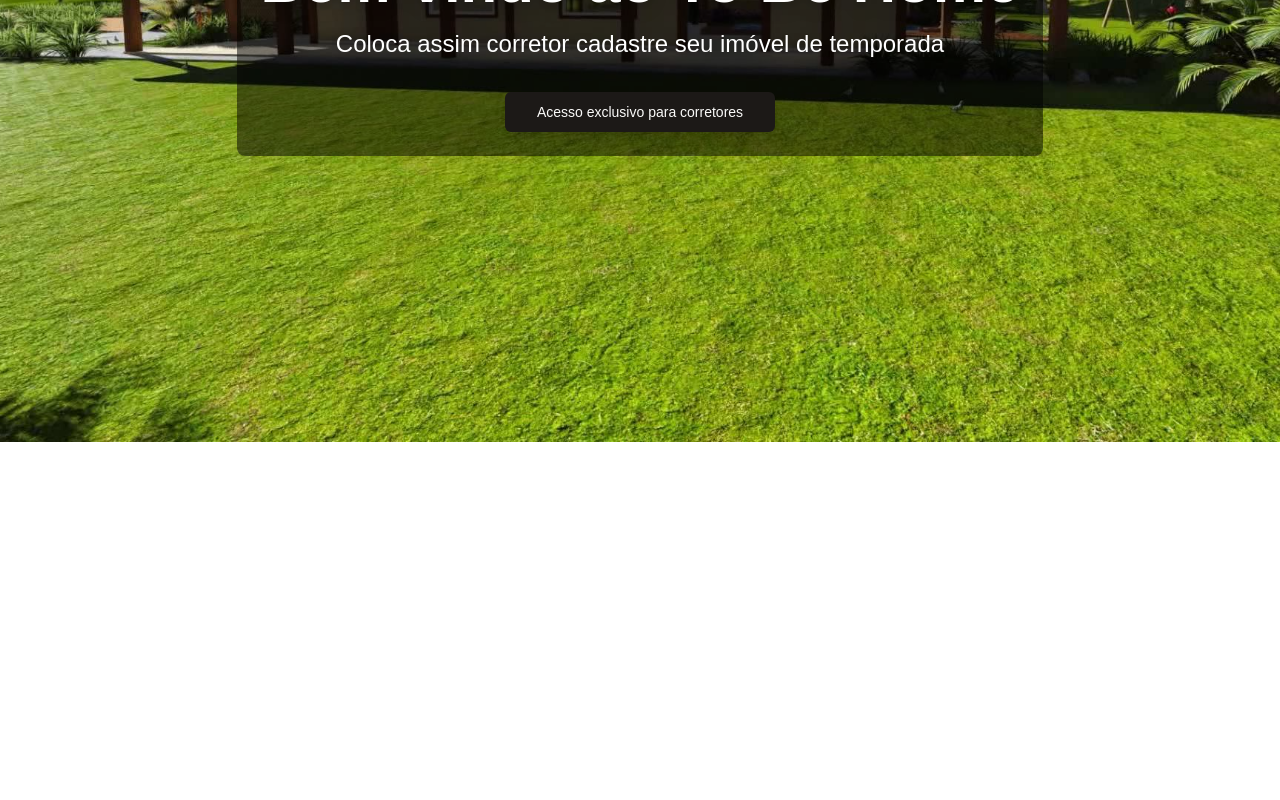
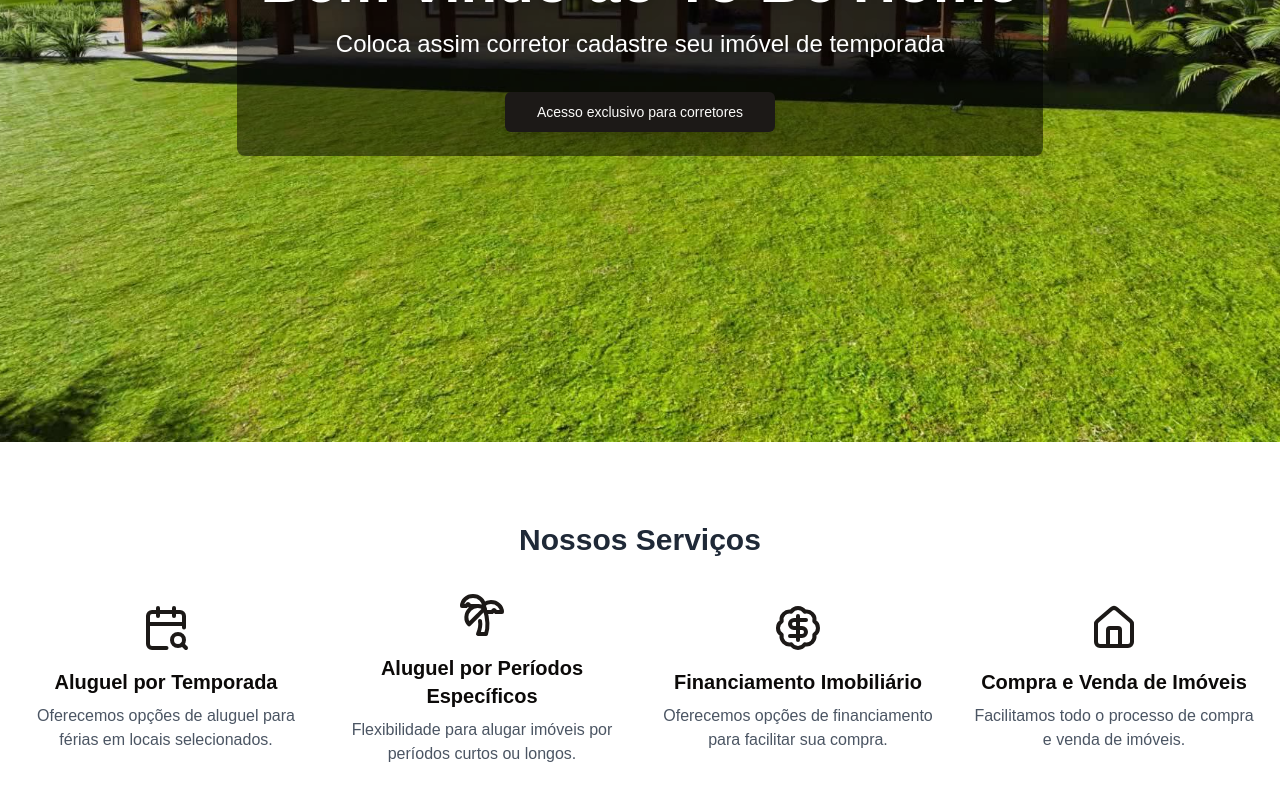
Before and after one commit to THIAGOMORGADO/web-projeto-tobehome, a Next.js app: page / in a window 1280 px wide. Shown: the part 434-1234 px from the top of the page. Before the commit the page ends 876 px from the top, so only its background shows below. Built offline with nearby package versions, Linux system fonts and the light colour scheme.

Commit message:
atualização service

```diff
--- /dev/null
+++ b/src/app/components/FeatureSection/index.tsx
@@ -0,0 +1,53 @@
+import {
+  House,
+  BadgeDollarSignIcon,
+  TreePalmIcon,
+  CalendarSearchIcon,
+} from "lucide-react";
+
+const features = [
+  {
+    icon: CalendarSearchIcon,
+    title: "Aluguel por Temporada",
+    description:
+      "Oferecemos opções de aluguel para férias em locais selecionados.",
+  },
+  {
+    icon: TreePalmIcon,
+    title: "Aluguel por Períodos Específicos",
+    description:
+      "Flexibilidade para alugar imóveis por períodos curtos ou longos.",
+  },
+  {
+    icon: BadgeDollarSignIcon,
+    title: "Financiamento Imobiliário",
+    description:
+      "Oferecemos opções de financiamento para facilitar sua compra.",
+  },
+  {
+    icon: House,
+    title: "Compra e Venda de Imóveis",
+    description: "Facilitamos todo o processo de compra e venda de imóveis.",
+  },
+];
+
+export default function FeaturesSection() {
+  return (
+    <section className="py-20 bg-white">
+      <div className="container mx-auto px-6 items-center justify-center">
+        <h2 className="text-3xl font-bold text-center text-gray-800 mb-8">
+          Nossos Serviços
+        </h2>
+        <div className="grid grid-cols-1 md:grid-cols-2 lg:grid-cols-4 gap-8 items-center justify-center">
+          {features.map((feature, index) => (
+            <div key={index} className="flex flex-col items-center text-center">
+              <feature.icon className="w-12 h-12 text-primary mb-4" />
+              <h3 className="text-xl font-semibold mb-2">{feature.title}</h3>
+              <p className="text-gray-600">{feature.description}</p>
+            </div>
+          ))}
+        </div>
+      </div>
+    </section>
+  );
+}
--- a/src/app/components/Header/index.tsx
+++ b/src/app/components/Header/index.tsx
@@ -12,7 +12,7 @@ export default function Header() {
 
   return (
     <header className="bg-[#341A72] text-white shadow-lg">
-      <nav className="container mx-auto px-8 py-5">
+      <nav className="container mx-auto sm:px-28 px-8 py-5">
         <div className="flex justify-between items-center">
           <div className="text-2xl font-bold tracking-tight">To Be Home</div>
           <div className="hidden md:flex items-center justify-between flex-grow ml-8">
--- a/src/app/page.tsx
+++ b/src/app/page.tsx
@@ -1,3 +1,4 @@
+import FeaturesSection from "./components/FeatureSection";
 import Header from "./components/Header";
 import HeroSection from "./components/HeroSection";
 
@@ -8,6 +9,7 @@ export default function Home() {
 
       <main>
         <HeroSection />
+        <FeaturesSection />
       </main>
     </>
   );
```
